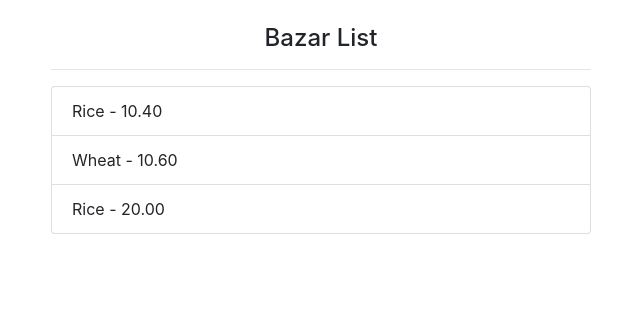
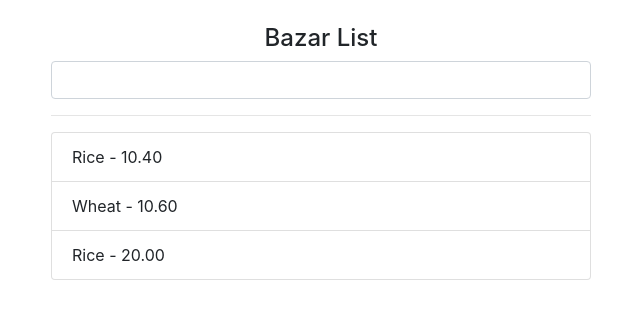
Before and after one commit to TaenAhammed/VueJs-by-making-applications, a plain HTML site: page VueJs-by-making-applications/index.html in a window 1280 px wide. Shown: the whole page, without its empty margins (319-959 px from the left). Drawn offline with nearby package versions, Linux system fonts and the light colour scheme.

Commit message:
v-model -- two way binding @submit.prevent -- prevent default form

```diff
--- a/VueJs-by-making-applications/app.js
+++ b/VueJs-by-making-applications/app.js
@@ -5,6 +5,12 @@ new Vue({
             { name: "Rice", price: "10.40" },
             { name: "Wheat", price: "10.60" },
             { name: "Rice", price: "20.00" }
-        ]
+        ],
+        newItem: ""
+    },
+    methods: {
+        addItem() {
+            this.items.push({ name: this.newItem, price: 0.0 });
+        }
     }
 });
--- a/VueJs-by-making-applications/index.html
+++ b/VueJs-by-making-applications/index.html
@@ -15,8 +15,11 @@
     <div id="app">
         <div class="container">
             <div class="row">
-                <div class="col-md-6 mx-auto mt-4">
+                <div class="col-sm-6 mx-auto mt-4">
                     <h4 class="text-center">Bazar List</h4>
+                    <form @submit.prevent='addItem'>
+                        <input type="text" class="form-control" v-model='newItem'>
+                    </form>
                     <hr>
                     <ul class="list-group">
                         <li class="list-group-item" v-for='item in items'> {{item.name}} - {{item.price}} </li>
```
